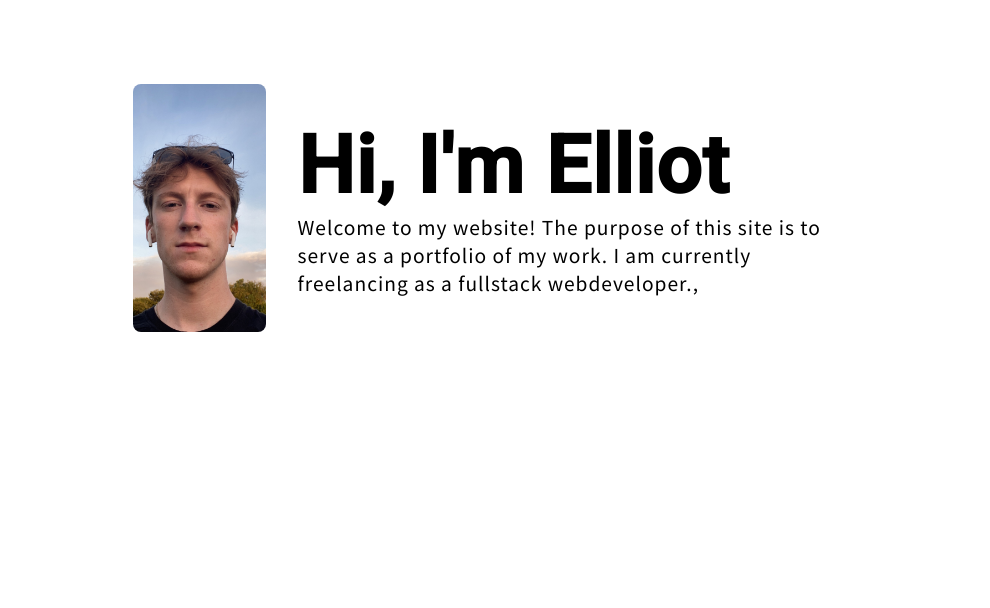
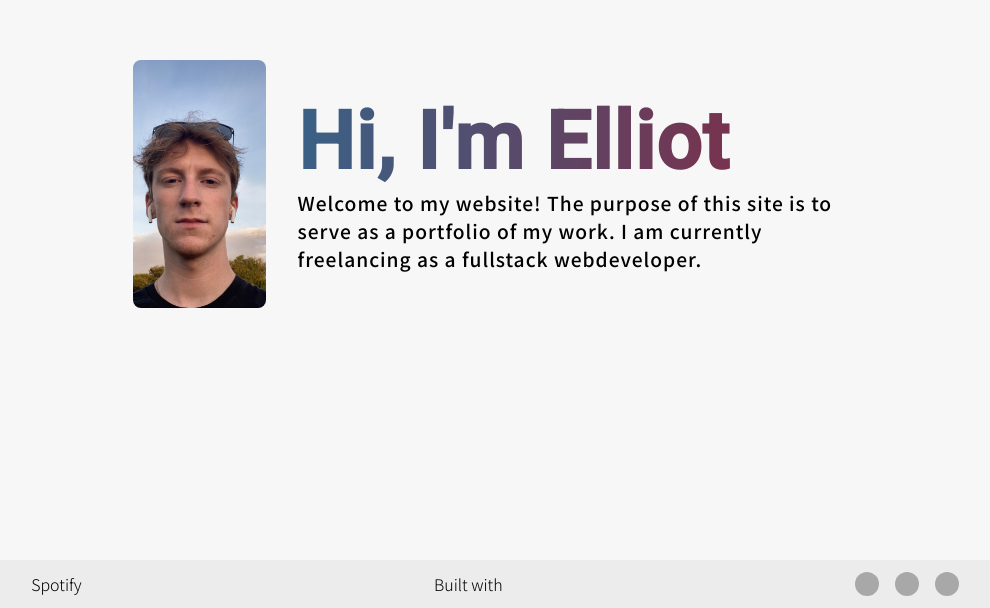
Before and after one commit to elliome/ellio.me, a Next.js app: page / in a window 1280 px wide. Shown: the part 192-800 px from the top of the page, without its empty margins (145-1135 px from the left). Built offline with nearby package versions, Linux system fonts and the light colour scheme.

Commit message:
layout and footer

```diff
--- /dev/null
+++ b/components/Footer.tsx
@@ -0,0 +1,17 @@
+import styles from "../styles/components/Footer.module.scss";
+
+const Footer = () => {
+    return (
+        <div className={styles.container}>
+            <div className={styles.section}>Spotify</div>
+            <div className={styles.section}>Built with</div>
+            <div className={`${styles.section} ${styles.socials}`}>
+                <div></div>
+                <div></div>
+                <div></div>
+            </div>
+        </div>
+    );
+};
+
+export default Footer;
--- /dev/null
+++ b/components/Layout.tsx
@@ -0,0 +1,19 @@
+import Footer from "./Footer";
+
+import styles from "../styles/components/Layout.module.scss";
+
+type Props = {
+    children: React.ReactNode;
+};
+
+const Layout = (props: Props) => {
+    return (
+        <div className={styles.container}>
+            <div></div>
+            <div className={styles.main}>{props.children}</div>
+            <Footer />
+        </div>
+    );
+};
+
+export default Layout;
--- a/package.json
+++ b/package.json
@@ -12,11 +12,13 @@
     "next": "11.0.0",
     "react": "17.0.2",
     "react-dom": "17.0.2",
+    "react-gol": "^1.0.2",
     "sass": "^1.35.1"
   },
   "devDependencies": {
     "@types/react": "^17.0.11",
     "eslint": "7.29.0",
-    "eslint-config-next": "11.0.0"
+    "eslint-config-next": "11.0.0",
+    "typescript": "^4.3.4"
   }
 }
--- a/pages/_app.tsx
+++ b/pages/_app.tsx
@@ -1,8 +1,13 @@
 import type { AppProps /*, AppContext */ } from "next/app";
 import "../styles/globals.scss";
+import Layout from "../components/Layout";
 
 function MyApp({ Component, pageProps }: AppProps) {
-    return <Component {...pageProps} />;
+    return (
+        <Layout>
+            <Component {...pageProps} />
+        </Layout>
+    );
 }
 
 export default MyApp;
--- a/pages/_document.tsx
+++ b/pages/_document.tsx
@@ -7,7 +7,7 @@ class MyDocument extends Document {
                 <Head>
                     <link rel="preconnect" href="https://fonts.gstatic.com" />
                     <link
-                        href="https://fonts.googleapis.com/css2?family=Noto+Sans+JP&family=Roboto:wght@500&display=swap"
+                        href="https://fonts.googleapis.com/css2?family=Noto+Sans+JP:wght@300;500&family=Roboto:wght@500&display=swap"
                         rel="stylesheet"
                     />
                 </Head>
--- a/pages/index.tsx
+++ b/pages/index.tsx
@@ -1,12 +1,16 @@
 import Head from "next/head";
 import Image from "../components/Image";
 import styles from "../styles/Index.module.scss";
+import ReactGol from "react-gol";
 
 import ProfileSource from "../public/images/profile.jpg";
 
 const Index = () => {
     return (
         <div className={styles.container}>
+            <div className={styles.bg}>
+                <ReactGol fillStyle={"rgb(236, 236, 236)"} minFrameTime={50} />
+            </div>
             <div className={styles.centerContainer}>
                 <Image
                     src={ProfileSource}
@@ -19,7 +23,7 @@ const Index = () => {
                     <p>
                         Welcome to my website! The purpose of this site is to
                         serve as a portfolio of my work. I am currently
-                        freelancing as a fullstack webdeveloper.,
+                        freelancing as a fullstack webdeveloper.
                     </p>
                 </div>
             </div>
--- a/styles/Index.module.scss
+++ b/styles/Index.module.scss
@@ -1,13 +1,19 @@
 .container {
+    flex-grow: 1;
     display: flex;
     justify-content: center;
     align-items: center;
+}
+
+.bg {
+    position: absolute;
     width: 100%;
     height: 100%;
-    min-height: 100vh;
+    z-index: 4;
 }
 
 .centerContainer {
+    z-index: 5;
     display: flex;
     justify-content: center;
     align-items: center;
@@ -22,6 +28,14 @@
         h1 {
             font-size: 5rem;
             margin: 0;
+            background: -webkit-linear-gradient(
+                0deg,
+                var(--primary-color-1),
+                var(--primary-color-2)
+            );
+            background-clip: text;
+            -webkit-background-clip: text;
+            -webkit-text-fill-color: transparent;
         }
 
         p {
--- /dev/null
+++ b/styles/components/Footer.module.scss
@@ -0,0 +1,26 @@
+.container {
+    width: 100%;
+    background-color: var(--color-2);
+    height: 3rem;
+    display: flex;
+    justify-content: stretch;
+    align-items: stretch;
+    font-weight: 300;
+    z-index: 100;
+    .section {
+        flex-grow: 1;
+        display: flex;
+        justify-content: center;
+        align-items: center;
+    }
+
+    .socials {
+        gap: 1rem;
+        div {
+            width: 1.5rem;
+            height: 1.5rem;
+            background-color: var(--color-3);
+            border-radius: 100%;
+        }
+    }
+}
--- /dev/null
+++ b/styles/components/Layout.module.scss
@@ -0,0 +1,16 @@
+.container {
+    height: 100%;
+    width: 100%;
+    min-height: 100vh;
+    display: flex;
+    flex-direction: column;
+    justify-content: stretch;
+    align-items: center;
+}
+.main {
+    flex-grow: 1;
+    display: flex;
+    flex-direction: column;
+    max-width: 90rem;
+    width: 100%;
+}
--- a/styles/globals.scss
+++ b/styles/globals.scss
@@ -1,11 +1,24 @@
 $font-1: "Roboto", sans-serif;
 $font-2: "Noto Sans JP", sans-serif;
+
+:root {
+    --color-1: rgb(12, 12, 12);
+    --color-2: rgb(41, 41, 41);
+    --color-3: rgb(80, 79, 79);
+    --color-1: rgb(247, 247, 247);
+    --color-2: rgb(236, 236, 236);
+    --color-3: rgb(168, 168, 168);
+
+    --primary-color-1: rgb(58, 97, 134);
+    --primary-color-2: rgb(137, 37, 62);
+}
 
 html,
 body {
     padding: 0;
     margin: 0;
     font-family: $font-2;
+    background-color: var(--color-1);
 }
 
 h1,
```
Also changed, not shown: 1 other file (tests, documents, lock files or other folders).
